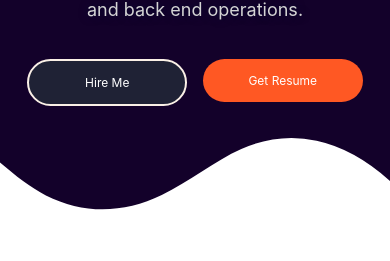
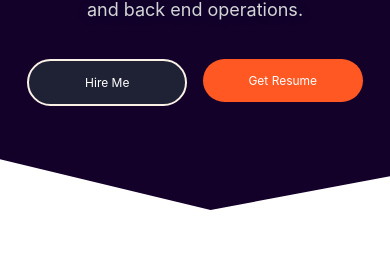
Before and after one commit to ganraj21/Portfolio-Web-Application, a React (Create React App) app: page / in a window 390 px wide. Shown: the part 706-967 px from the top of the page. Built offline with nearby package versions, Linux system fonts and the light colour scheme.

Commit message:
change #450

```diff
--- a/src/pages/Frontpage.css
+++ b/src/pages/Frontpage.css
@@ -203,6 +203,7 @@
     width: 100%;
     /* 140121 */
     background-color: #13012a;
+    clip-path: polygon(100% 0, 100% 96%, 54% 100%, 0 94%, 0 0);
   }
   .profile-details-role h1 {
     height: 100px;
--- a/src/pages/Skills.css
+++ b/src/pages/Skills.css
@@ -57,7 +57,6 @@ h2 {
   flex-direction: row;
   flex-wrap: wrap;
   justify-content: center;
-  clip-path: polygon(100% 0, 100% 99%, 69% 100%, 0 98%, 0 0);
   background: whitesmoke;
   padding: 60px 0;
 }
--- a/src/pages/components/SvgBackground.css
+++ b/src/pages/components/SvgBackground.css
@@ -32,15 +32,6 @@
 @media screen and (max-width: 810px) {
   .custom-shape-divider-bottom-1671001171 {
     bottom: -113px;
-  }
-}
-@media screen and (max-width: 480px) {
-  .custom-shape-divider-bottom-1671001171 {
-    bottom: -73px;
-  }
-}
-@media screen and (max-width: 370px) {
-  .custom-shape-divider-bottom-1671001171 {
     display: none;
   }
 }
```
